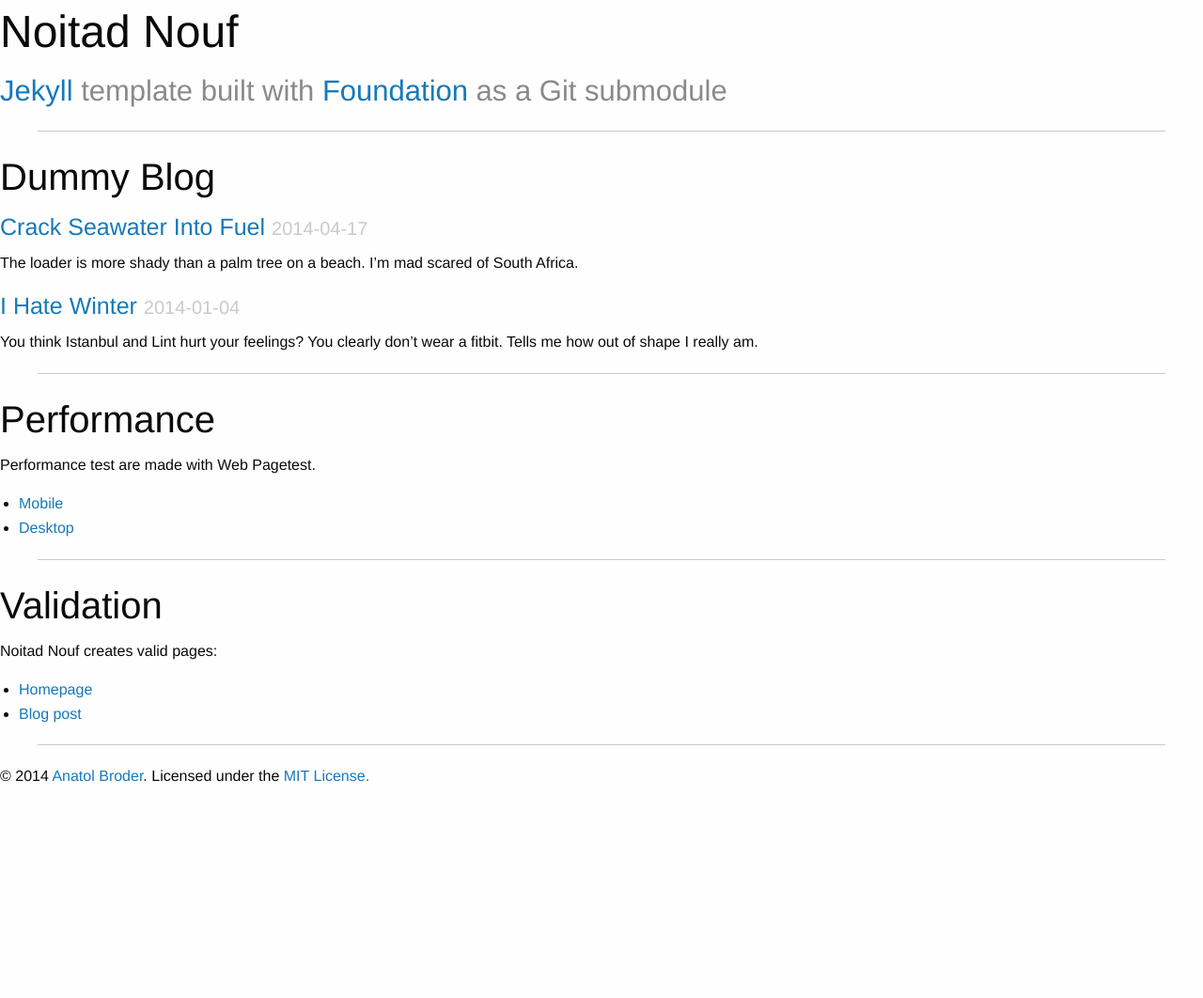
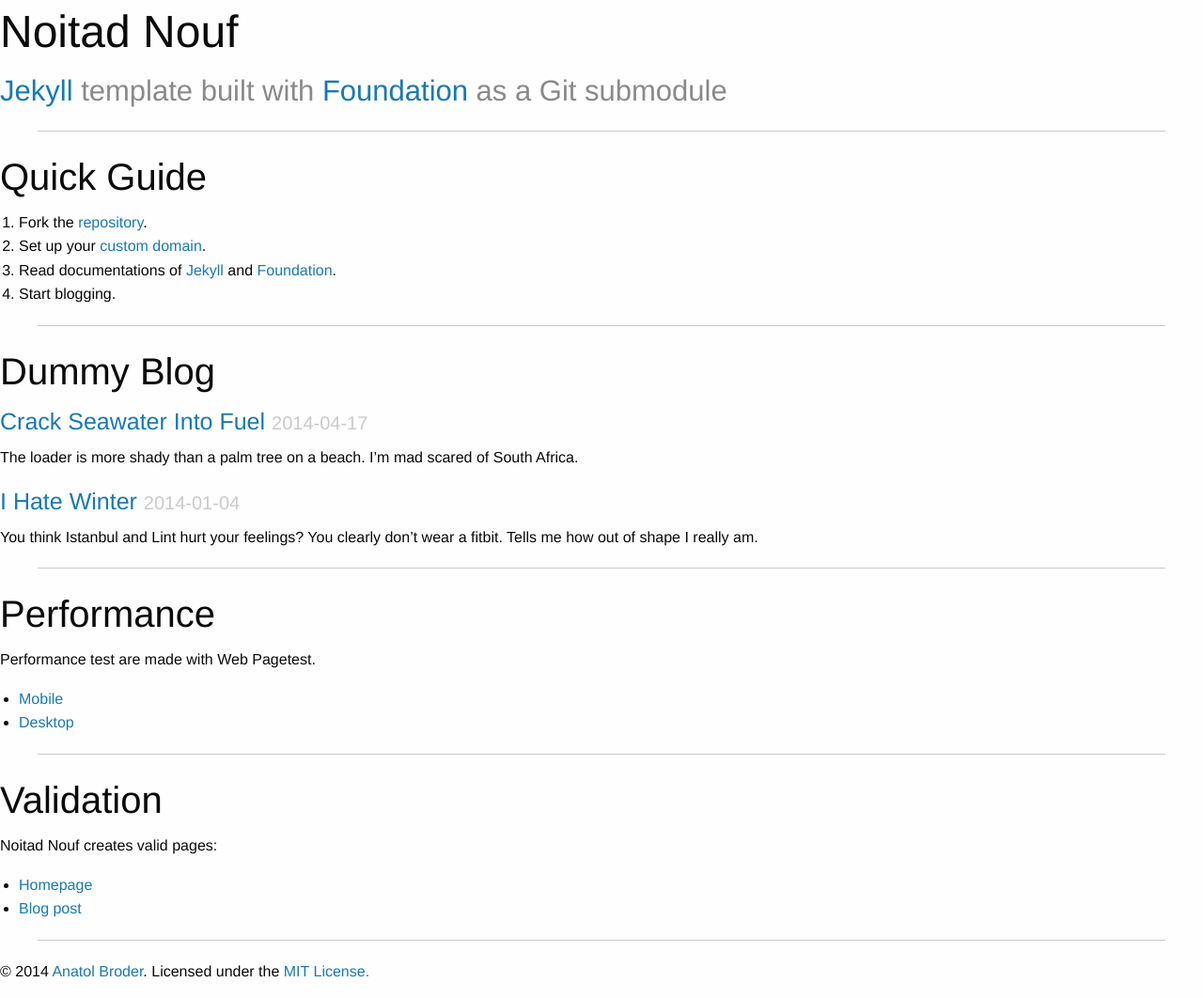
Before and after one commit to doktorbro/jekyll-noita, a Jekyll site: the page built from index.html, in a window 1280 px wide. Shown: the whole page at 94% size. Built offline with Jekyll 4.4.1, drawn with Linux system fonts in a browser that asks for light colours; nearby versions of some CDN libraries; library files that are not in the unit come from our copies; before the commit the page ends 900 px from its top, so only the background shows below that.

Commit message:
Add quick guide

```diff
--- a/index.html
+++ b/index.html
@@ -7,6 +7,20 @@
   <div class="column">
     <h3 class="subheader"><a href="http://jekyllrb.com/">Jekyll</a> template built
     with <a href="http://foundation.zurb.com/">Foundation</a> as a&nbsp;Git submodule</h3>
+    <hr>
+  </div>
+</div>
+
+<div class="row">
+  <div class="column">
+    <h2>Quick Guide</h2>
+    <ol>
+      <li>Fork the <a href="https://github.com/penibelst/jekyll-noitadnouf">repository</a>.</li>
+      <li>Set up your <a href="https://help.github.com/articles/setting-up-a-custom-domain-with-pages">custom domain</a>.</li>
+      <li>Read documentations of <a href="http://jekyllrb.com/docs/home/">Jekyll</a> and <a href="http://foundation.zurb.com/docs/">Foundation</a>.</li>
+      <li>Start blogging.</li>
+    </ol>
+
     <hr>
   </div>
 </div>
```
